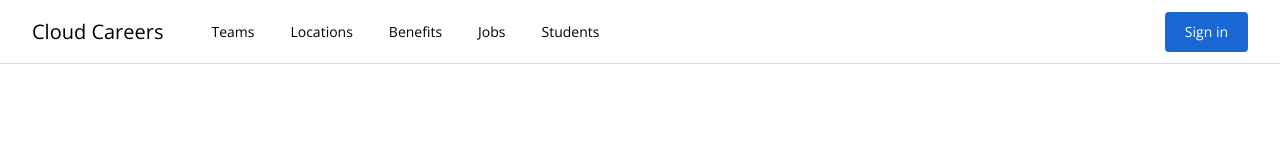
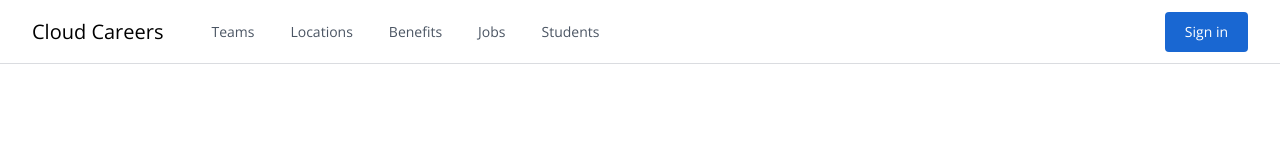
Before and after one commit to npehellemons/job-search, a Vue app: page / in a window 1280 px wide. Shown: the top 160 px of the page. Built offline with nearby package versions, Linux system fonts and the light colour scheme.

Commit message:
text hover styling @ MainNav

```diff
--- a/src/components/MainNav.vue
+++ b/src/components/MainNav.vue
@@ -15,7 +15,7 @@
               class="h-full ml-9 first:ml-0"
               data-test="main-nav-list-item"
             >
-              <a :href="menuItem.url" class="flex items-center h-full py-2.5">{{
+              <a :href="menuItem.url" class="flex items-center h-full py-2.5 text-gray-600 hover:text-black">{{
                 menuItem.name
               }}</a>
             </li>
```
